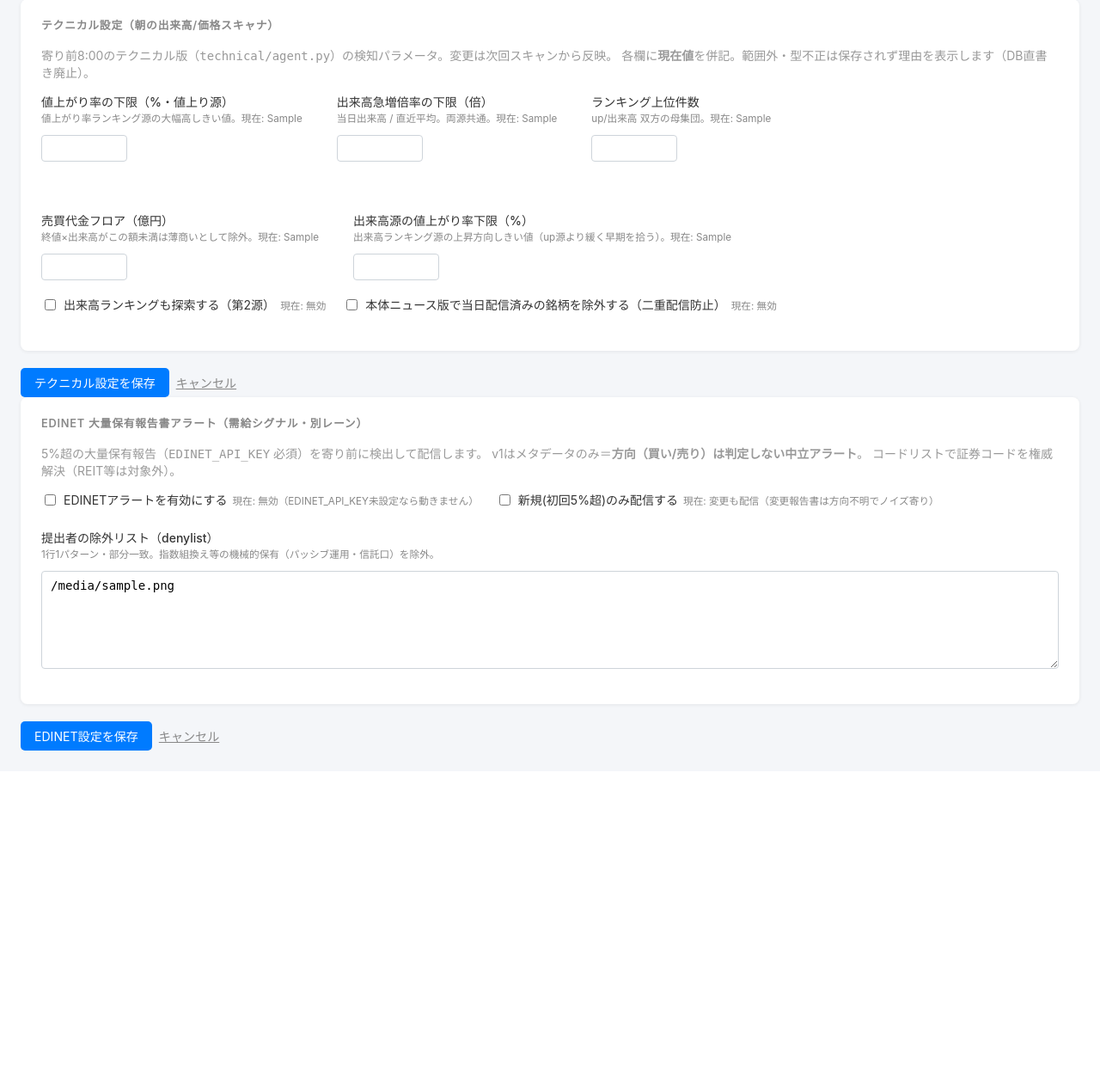
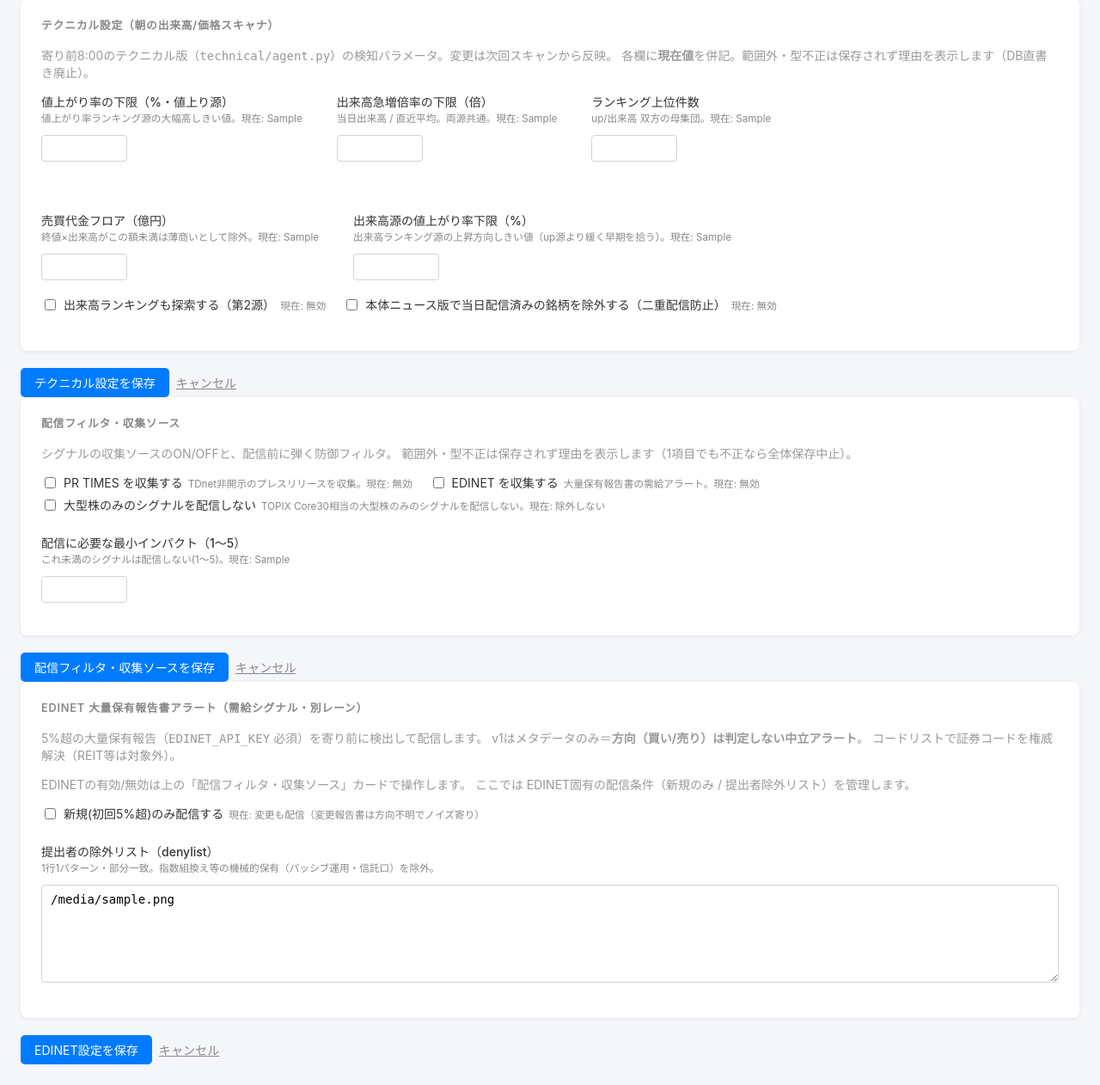
Before and after one commit to ktanaka1/japan-stock-signal, a FastAPI app: template admin/templates/settings.html in a window 1280 px wide. Shown: the part 1402-2664 px from the top of the page at 86% size. Before the commit the page ends 2275 px from the top, so only its background shows below. Run offline with FastAPI, Linux system fonts and the light colour scheme; the template is opened without the code that fills it: most values are stand-ins (such as "Sample title", 1, 10 or a date in 2020).

Commit message:
feat(admin): 設定に「配信フィルタ・収集ソース」カードを追加（隠し設定の操縦席化）
これまでUIが無くD1直叩きでしか変えられなかった4設定を画面から変更可能にする。
収集ソース prtimes_enabled / edinet_enabled、防御フィルタ exclude_large_cap /
min_impact_for_notify(1〜5) を一つの運用コンソールに集約。

- 検証ロジックを _parse_settings_form(form, numeric_specs, bool_keys) に共通化し、
  settings_technical_save をこれに載せ替え（挙動不変）。POST /settings/filters を新設。
  型/範囲不正は全体保存中止＋flash(err)（テクニカル設定と同じアトミック作法）。
  checkbox 未送信=false。
- edinet_enabled の二重表示を解消: 操縦は統合カードに一本化し、EDINETカードからは
  チェックボックスを除去。/settings/edinet ハンドラの save 対象からも edinet_enabled を
  外し（edinet_new_only / denylist のみ管理）、EDINETフォーム送信で誤ってOFFに戻る
  フットガンを封じた。
- tests/test_settings_filters.py: 描画/保存反映/未送信false/バリデーション(0,6,abc)の
  アトミック中止/未認証リダイレクト/重複name消滅/EDINETフォームが edinet_enabled を
  触らないこと。全体 110 passed。

Co-Authored-By: Claude Opus 4.8 (1M context) <noreply@anthropic.com>

```diff
--- a/admin/routes.py
+++ b/admin/routes.py
@@ -399,21 +399,17 @@ _TECH_NUMERIC_SPECS = [
 _TECH_BOOL_KEYS = ["tech_scan_volume", "tech_dedup_with_news"]
 
 
-@router.post("/settings/technical")
-async def settings_technical_save(request: Request):
-    """テクニカル版の閾値を保存する。DB直書きを廃し、型/範囲を検証してから永続化する。
+def _parse_settings_form(form, numeric_specs, bool_keys):
+    """settingsフォームを型/範囲検証してパースする共通ヘルパ。
 
-    既存の Gemini/収集設定とは独立フォーム。1項目でも不正なら全体を保存せず（アトミック）、
-    エラー内容を flash で返す。サイレントな誤チューニング（桁間違い等）を弾くのが目的。
+    numeric_specs は (key, caster, lo, hi, label) のリスト、bool_keys はチェックボックスのキー。
+    戻り値は (parsed: dict[str,str], errors: list[str])。1項目でも不正なら errors に積み、
+    呼び出し側でアトミックに保存中止する（テクニカル/フィルタ両フォーム共通の作法）。
     """
-    if not _is_authed(request):
-        return _login_redirect()
-
-    form = await request.form()
     parsed: dict[str, str] = {}
     errors: list[str] = []
 
-    for key, caster, lo, hi, label in _TECH_NUMERIC_SPECS:
+    for key, caster, lo, hi, label in numeric_specs:
         raw = (form.get(key) or "").strip().replace(",", "")
         try:
             val = caster(raw)
@@ -426,8 +422,24 @@ async def settings_technical_save(request: Request):
         parsed[key] = str(val)
 
     # チェックボックス（未チェックは送信されないので false 固定で確実に反映する）
-    for key in _TECH_BOOL_KEYS:
+    for key in bool_keys:
         parsed[key] = "true" if form.get(key) else "false"
+
+    return parsed, errors
+
+
+@router.post("/settings/technical")
+async def settings_technical_save(request: Request):
+    """テクニカル版の閾値を保存する。DB直書きを廃し、型/範囲を検証してから永続化する。
+
+    既存の Gemini/収集設定とは独立フォーム。1項目でも不正なら全体を保存せず（アトミック）、
+    エラー内容を flash で返す。サイレントな誤チューニング（桁間違い等）を弾くのが目的。
+    """
+    if not _is_authed(request):
+        return _login_redirect()
+
+    form = await request.form()
+    parsed, errors = _parse_settings_form(form, _TECH_NUMERIC_SPECS, _TECH_BOOL_KEYS)
 
     if errors:
         return RedirectResponse(
@@ -440,20 +452,54 @@ async def settings_technical_save(request: Request):
     return RedirectResponse("/admin/settings?msg=テクニカル設定を保存しました", status_code=303)
 
 
+# 配信フィルタ・収集ソースの設定項目（テクニカルと同型の仕様で検証する）。
+_FILTER_NUMERIC_SPECS = [
+    ("min_impact_for_notify", int, 1, 5, "配信に必要な最小インパクト(1〜5)"),
+]
+_FILTER_BOOL_KEYS = ["prtimes_enabled", "edinet_enabled", "exclude_large_cap"]
+
+
+@router.post("/settings/filters")
+async def settings_filters_save(request: Request):
+    """配信フィルタ・収集ソースを保存する（テクニカル設定と同じアトミック検証の流儀）。
+
+    収集ソース（PR TIMES / EDINET）と防御フィルタ（大型株除外 / 最小インパクト）を一括保存。
+    1項目でも不正なら全体を保存せず（アトミック）、flash でエラーを返す。
+    """
+    if not _is_authed(request):
+        return _login_redirect()
+
+    form = await request.form()
+    parsed, errors = _parse_settings_form(form, _FILTER_NUMERIC_SPECS, _FILTER_BOOL_KEYS)
+
+    if errors:
+        return RedirectResponse(
+            "/admin/settings?err=保存しませんでした（" + " / ".join(errors) + "）",
+            status_code=303,
+        )
+
+    from store import settings as cfg
+    cfg.save_all(parsed)
+    return RedirectResponse("/admin/settings?msg=配信フィルタ・収集ソースを保存しました", status_code=303)
+
+
 @router.post("/settings/edinet")
 async def settings_edinet_save(
     request: Request,
-    edinet_enabled: str = Form(None),
     edinet_new_only: str = Form(None),
     edinet_filer_denylist: str = Form(""),
 ):
-    """EDINET大量保有アラートの設定を保存する（別レーン。キー設定後に有効化）。"""
+    """EDINET大量保有アラートのEDINET固有設定を保存する（別レーン）。
+
+    edinet_enabled（収集ソースのON/OFF）はここでは扱わない。有効/無効の操縦は統合
+    「配信フィルタ・収集ソース」カード（/settings/filters）に一本化している。
+    ここで edinet_enabled を書くと checkbox 不在=false で毎回OFFに戻すフットガンになるため除外。
+    """
     if not _is_authed(request):
         return _login_redirect()
 
     from store import settings as cfg
     cfg.save_all({
-        "edinet_enabled": "true" if edinet_enabled else "false",
         "edinet_new_only": "true" if edinet_new_only else "false",
         "edinet_filer_denylist": edinet_filer_denylist.strip(),
     })
--- a/admin/templates/settings.html
+++ b/admin/templates/settings.html
@@ -148,6 +148,43 @@
   &nbsp;<a href="/admin" style="color:#888; font-size:0.88rem">キャンセル</a>
 </form>
 
+<form method="post" action="/admin/settings/filters">
+  <div class="card">
+    <h2>配信フィルタ・収集ソース</h2>
+    <p class="text-muted" style="margin:0 0 14px">
+      シグナルの収集ソースのON/OFFと、配信前に弾く防御フィルタ。
+      範囲外・型不正は保存されず理由を表示します（1項目でも不正なら全体保存中止）。
+    </p>
+    <div class="form-group">
+      <div class="checkbox-group">
+        <label>
+          <input type="checkbox" name="prtimes_enabled" value="1"
+            {% if settings.prtimes_enabled == 'true' %}checked{% endif %}>
+          PR TIMES を収集する<small>TDnet非開示のプレスリリースを収集。現在: {{ '有効' if settings.prtimes_enabled == 'true' else '無効' }}</small>
+        </label>
+        <label>
+          <input type="checkbox" name="edinet_enabled" value="1"
+            {% if settings.edinet_enabled == 'true' %}checked{% endif %}>
+          EDINET を収集する<small>大量保有報告書の需給アラート。現在: {{ '有効' if settings.edinet_enabled == 'true' else '無効' }}</small>
+        </label>
+        <label>
+          <input type="checkbox" name="exclude_large_cap" value="1"
+            {% if settings.exclude_large_cap == 'true' %}checked{% endif %}>
+          大型株のみのシグナルを配信しない<small>TOPIX Core30相当の大型株のみのシグナルを配信しない。現在: {{ '除外する' if settings.exclude_large_cap == 'true' else '除外しない' }}</small>
+        </label>
+      </div>
+    </div>
+    <div class="form-group">
+      <label>配信に必要な最小インパクト（1〜5）<br><small>これ未満のシグナルは配信しない(1〜5)。現在: {{ settings.min_impact_for_notify }}</small></label>
+      <input type="number" name="min_impact_for_notify" value="{{ settings.min_impact_for_notify }}"
+        min="1" max="5" step="1" style="width:100px; margin-top:6px">
+    </div>
+  </div>
+
+  <button class="btn btn-primary" type="submit">配信フィルタ・収集ソースを保存</button>
+  &nbsp;<a href="/admin" style="color:#888; font-size:0.88rem">キャンセル</a>
+</form>
+
 <form method="post" action="/admin/settings/edinet">
   <div class="card">
     <h2>EDINET 大量保有報告書アラート（需給シグナル・別レーン）</h2>
@@ -156,13 +193,12 @@
       v1はメタデータのみ＝<strong>方向（買い/売り）は判定しない中立アラート</strong>。
       コードリストで証券コードを権威解決（REIT等は対象外）。
     </p>
+    <p class="text-muted" style="margin:0 0 14px">
+      EDINETの有効/無効は上の「配信フィルタ・収集ソース」カードで操作します。
+      ここでは EDINET固有の配信条件（新規のみ / 提出者除外リスト）を管理します。
+    </p>
     <div class="form-group">
       <div class="checkbox-group">
-        <label>
-          <input type="checkbox" name="edinet_enabled" value="1"
-            {% if settings.edinet_enabled == 'true' %}checked{% endif %}>
-          EDINETアラートを有効にする<small>現在: {{ '有効' if settings.edinet_enabled == 'true' else '無効' }}（EDINET_API_KEY未設定なら動きません）</small>
-        </label>
         <label>
           <input type="checkbox" name="edinet_new_only" value="1"
             {% if settings.edinet_new_only == 'true' %}checked{% endif %}>
```
Also changed, not shown: tests/test_settings_filters.py (added, +125 -0 lines).
